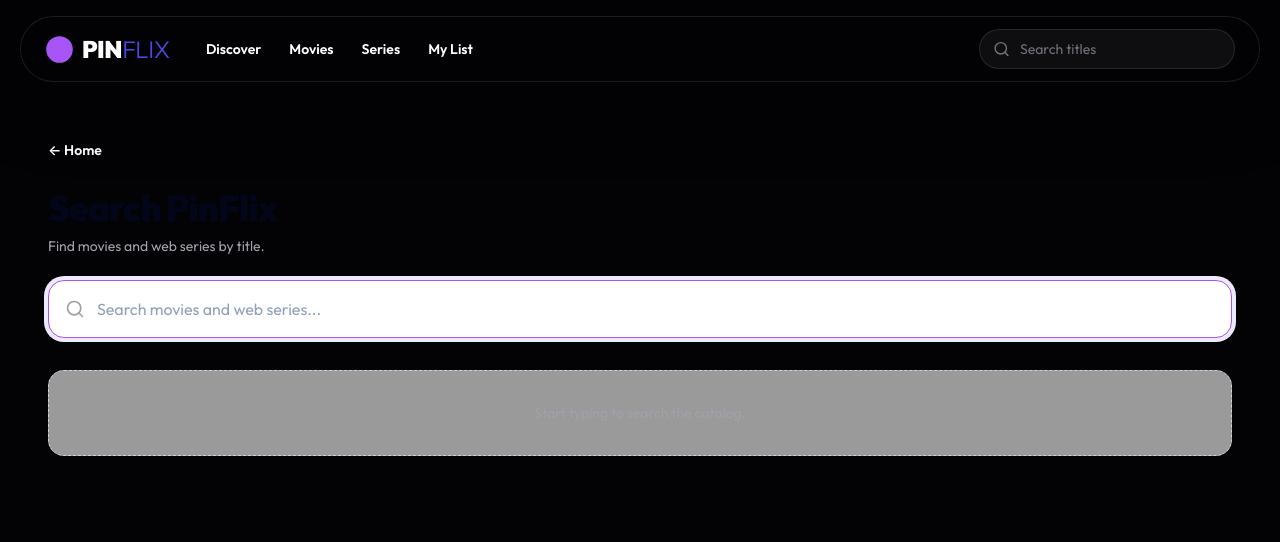
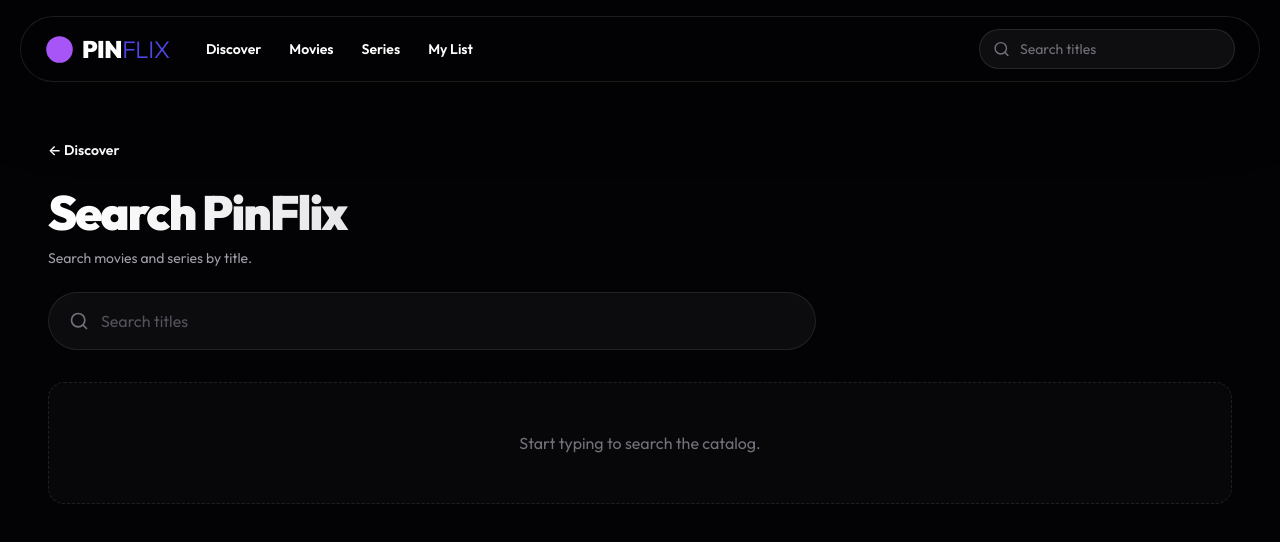
Before and after one commit to omarreact/PinFlix, a Next.js app: page /search in a window 1280 px wide. Shown: the top 542 px of the page. Built offline with nearby package versions, Linux system fonts and the light colour scheme.

Commit message:
design: rebuild cinematic search

```diff
--- a/app/search/page.tsx
+++ b/app/search/page.tsx
@@ -13,9 +13,22 @@ export default function SearchPage() {
   const normalized = query.trim();
 
   useEffect(() => {
-    if (!normalized) return;
+    const initial = new URLSearchParams(window.location.search).get("q")?.trim() ?? "";
+    if (initial) {
+      setQuery(initial);
+      setLoading(true);
+    }
+  }, []);
+
+  useEffect(() => {
+    if (!normalized) {
+      setEntertainment([]);
+      setLoading(false);
+      return;
+    }
 
     let cancelled = false;
+    setLoading(true);
     const debounceId = window.setTimeout(() => {
       fetch(`/api/search?q=${encodeURIComponent(normalized)}`)
         .then((response) => response.json())
@@ -30,7 +43,7 @@ export default function SearchPage() {
             setLoading(false);
           }
         });
-    }, 350);
+    }, 300);
 
     return () => {
       cancelled = true;
@@ -40,55 +53,45 @@ export default function SearchPage() {
 
   return (
     <div className="space-y-8">
-      <section>
-        <Link href="/" className="tv-focus inline-flex min-h-11 items-center rounded-xl text-sm font-semibold text-muted hover:text-brand">← Home</Link>
-        <h1 className="mt-4 text-3xl font-black tracking-[-.03em] text-slate-950 sm:text-4xl">Search PinFlix</h1>
-        <p className="mt-2 text-sm text-muted">Find movies and web series by title.</p>
+      <section className="animate-slide-up">
+        <Link href="/" className="tv-focus inline-flex min-h-11 items-center rounded-full text-sm font-semibold text-zinc-400 hover:text-white">← Discover</Link>
+        <h1 className="mt-4 text-4xl font-black tracking-[-.04em] text-gradient md:text-5xl">Search PinFlix</h1>
+        <p className="mt-3 text-sm text-zinc-400">Search movies and series by title.</p>
 
-        <label className="mt-6 flex min-h-14 items-center gap-3 rounded-2xl border border-line bg-white px-4 shadow-sm focus-within:border-brand focus-within:ring-4 focus-within:ring-violet-100">
-          <Search size={20} className="shrink-0 text-muted" />
+        <label className="glass-panel mt-6 flex min-h-14 max-w-3xl items-center gap-3 rounded-full px-5 focus-within:border-brand/60">
+          <Search size={20} className="shrink-0 text-zinc-500" />
           <input
             autoFocus
             value={query}
-            onChange={(event) => {
-              const value = event.target.value;
-              const hasQuery = Boolean(value.trim());
-              setQuery(value);
-              setLoading(hasQuery);
-              if (!hasQuery) setEntertainment([]);
-            }}
-            placeholder="Search movies and web series..."
-            className="min-w-0 flex-1 bg-transparent py-4 text-slate-950 placeholder:text-slate-400"
+            onChange={(event) => setQuery(event.target.value)}
+            placeholder="Search titles"
+            className="min-w-0 flex-1 bg-transparent py-4 text-white placeholder:text-zinc-600"
           />
         </label>
       </section>
 
       {!normalized ? (
-        <div className="rounded-2xl border border-dashed border-slate-300 bg-white/60 p-8 text-center text-sm text-muted">
+        <div className="rounded-2xl border border-dashed border-white/10 bg-white/[.02] p-12 text-center text-zinc-500">
           Start typing to search the catalog.
         </div>
       ) : loading ? (
-        <div className="grid grid-cols-2 gap-4 sm:grid-cols-3 md:grid-cols-4 xl:grid-cols-5">
-          {Array.from({ length: 10 }).map((_, index) => (
-            <div key={index} className="aspect-[2/3] animate-pulse rounded-2xl bg-slate-200" />
+        <div className="grid grid-cols-2 gap-4 sm:grid-cols-3 md:grid-cols-4 lg:grid-cols-5 xl:grid-cols-6 md:gap-6">
+          {Array.from({ length: 12 }).map((_, index) => (
+            <div key={index} className="aspect-[2/3] animate-pulse rounded-2xl bg-surface" />
           ))}
         </div>
       ) : (
         <section>
-          <h2 className="mb-4 text-xl font-black text-slate-950">
-            Results <span className="text-sm font-medium text-muted">({entertainment.length})</span>
+          <h2 className="mb-5 text-xl font-bold text-white">
+            Results <span className="text-sm font-normal text-zinc-500">({entertainment.length})</span>
           </h2>
           {entertainment.length > 0 ? (
-            <div className="grid grid-cols-2 gap-x-3 gap-y-7 sm:grid-cols-3 md:grid-cols-4 xl:grid-cols-5 2xl:grid-cols-6">
-              {entertainment.map((item) => (
-                <div key={item.id} className="[&>a]:w-full">
-                  <EntertainmentCard item={item} />
-                </div>
-              ))}
+            <div className="grid grid-cols-2 gap-4 sm:grid-cols-3 md:grid-cols-4 lg:grid-cols-5 xl:grid-cols-6 md:gap-6">
+              {entertainment.map((item) => <EntertainmentCard key={item.id} item={item} />)}
             </div>
           ) : (
-            <div className="rounded-2xl border border-dashed border-slate-300 bg-white/60 p-8 text-center text-sm text-muted">
-              No matching titles found. Try a different spelling.
+            <div className="rounded-2xl border border-dashed border-white/10 bg-white/[.02] p-12 text-center text-zinc-500">
+              No titles found. Try a different spelling.
             </div>
           )}
         </section>
```
